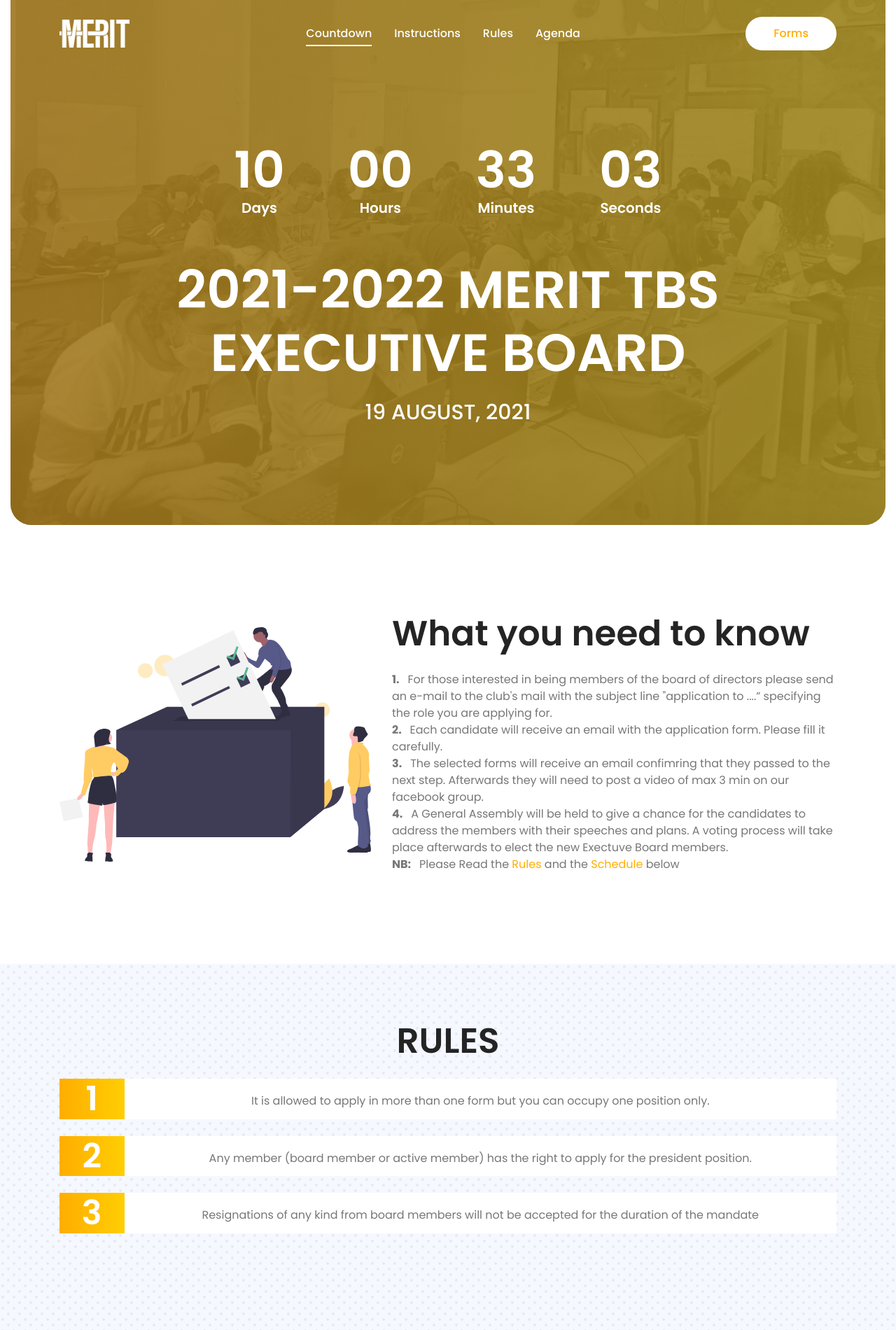
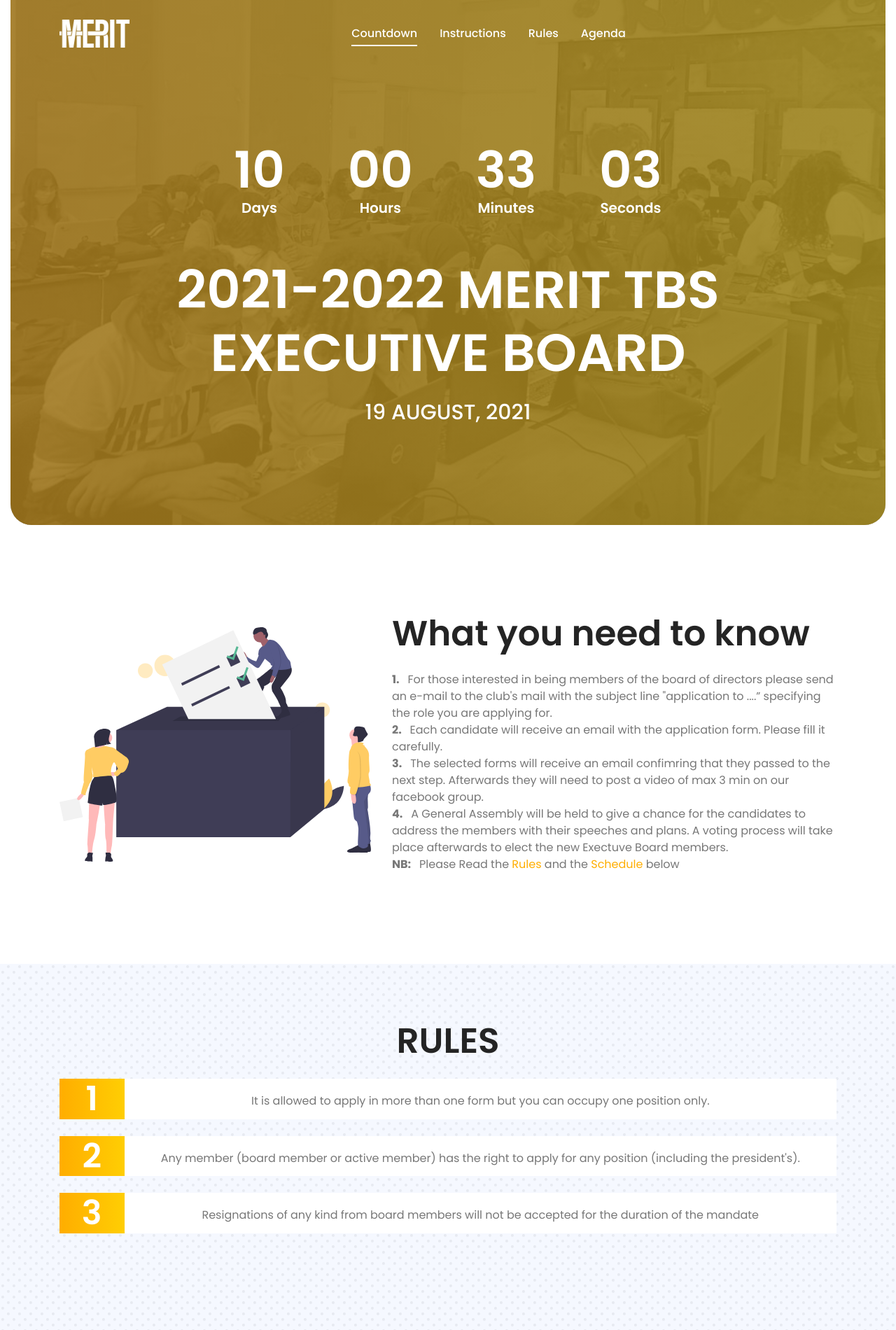
Before and after one commit to MERIT-TBS/Executive-Board-2021-2022, a plain HTML site: page index.html in a window 1280 px wide. Shown: the top 1900 px of the page at 70% size. Drawn offline with Linux system fonts and the light colour scheme; files whose address does not match are found by name.

Commit message:
Update index.html

```diff
--- a/index.html
+++ b/index.html
@@ -101,9 +101,7 @@
                                 </ul>
                             </div>
 
-                            <div class="navbar-btn d-none d-sm-inline-block" hidden>
-                                <a class="main-btn" href="#forms">Forms</a>
-                            </div>
+
                         </nav> <!-- navbar -->
                     </div>
                 </div> <!-- row -->
@@ -196,7 +194,7 @@
                                         </h1>
                                     </div>
                                     <div class="col-md-11 bg-white">
-                                        <p class="text">Any member (board member or active member) has the right to apply for the president position.</p>
+                                        <p class="text">Any member (board member or active member) has the right to apply for any position (including the president's).</p>
                                     </div>
                                 </div>
                             </li><br>
```
